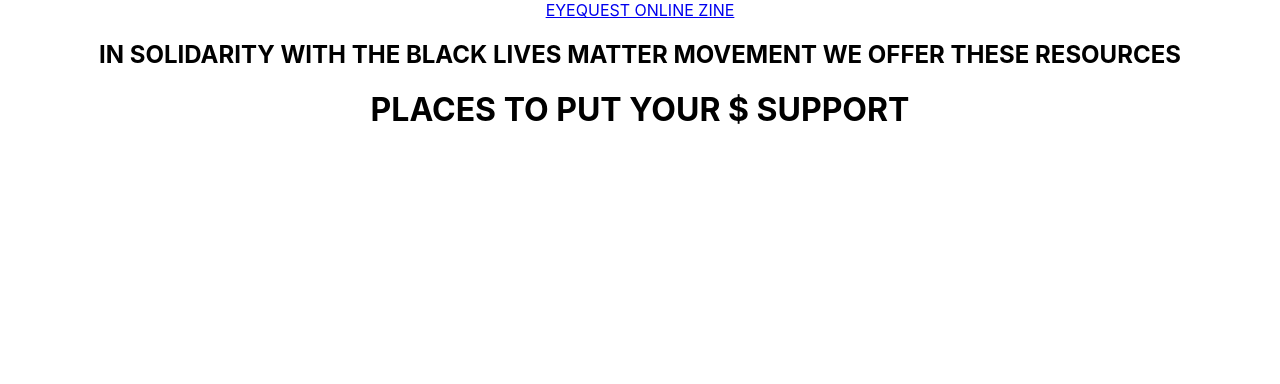
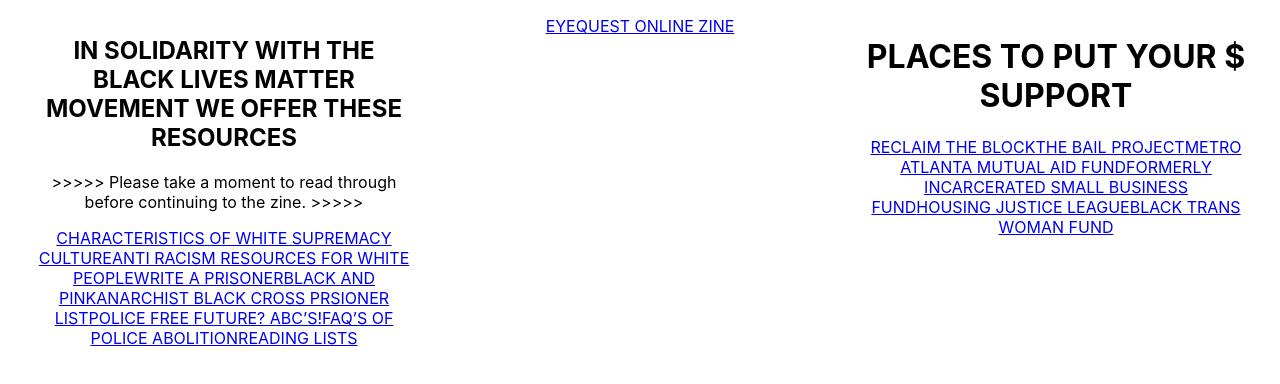
Before and after one commit to 11hkella/eyequest-online, a React (Create React App) app: page / in a window 1280 px wide. Shown: the top 384 px of the page. Built offline with nearby package versions, Linux system fonts and the light colour scheme.

Commit message:
content added

```diff
--- a/src/App.css
+++ b/src/App.css
@@ -1,38 +1,4 @@
 .App {
   text-align: center;
+  height: 100vh;
 }
-
-.App-logo {
-  height: 40vmin;
-  pointer-events: none;
-}
-
-@media (prefers-reduced-motion: no-preference) {
-  .App-logo {
-    animation: App-logo-spin infinite 20s linear;
-  }
-}
-
-.App-header {
-  background-color: #282c34;
-  min-height: 100vh;
-  display: flex;
-  flex-direction: column;
-  align-items: center;
-  justify-content: center;
-  font-size: calc(10px + 2vmin);
-  color: white;
-}
-
-.App-link {
-  color: #61dafb;
-}
-
-@keyframes App-logo-spin {
-  from {
-    transform: rotate(0deg);
-  }
-  to {
-    transform: rotate(360deg);
-  }
-}
--- a/src/App.js
+++ b/src/App.js
@@ -1,5 +1,4 @@
 import React from 'react';
-import logo from './logo.svg';
 import './App.css';
 import SplashPage from './components/splash/SplashPage';
 
--- a/src/components/splash/Donation.js
+++ b/src/components/splash/Donation.js
@@ -3,7 +3,27 @@
 
 function Donation() {
     return (
-        <h1>PLACES TO PUT YOUR $ SUPPORT</h1>
+        <div className='donation'>
+            <h1>PLACES TO PUT YOUR $ SUPPORT</h1>
+            <a href='https://www.reclaimtheblock.org/home'>
+                RECLAIM THE BLOCK
+                </a>
+            <a href='https://bailproject.org/'>
+                THE BAIL PROJECT
+                </a>
+            <a href='https://www.atlantamutualaid.org/'>
+                METRO ATLANTA MUTUAL AID FUND
+                </a>
+            <a href='https://www.gofundme.com/f/formerly-incarcerated-small-business-rescue-fund?utm_source=customer&utm_campaign=m_pd+share-sheet&utm_medium=copy_link-tip'>
+                FORMERLY INCARCERATED SMALL BUSINESS FUND
+                </a>
+            <a href='https://www.housingjusticeleague.org/'>
+                HOUSING JUSTICE LEAGUE
+                </a>
+            <a href='https://www.gofundme.com/f/homeless-black-trans-women-fund?utm_source=twitter&utm_medium=social&utm_campaign=p_cp+share-sheet'>
+                BLACK TRANS WOMAN FUND
+                </a>
+        </div>
     )
 }
 
--- a/src/components/splash/Education.js
+++ b/src/components/splash/Education.js
@@ -3,7 +3,34 @@
 
 function Education() {
     return (
-        <h2>IN SOLIDARITY WITH THE BLACK LIVES MATTER MOVEMENT WE OFFER THESE RESOURCES</h2>
+        <div className='education'>
+            <h2>IN SOLIDARITY WITH THE BLACK LIVES MATTER MOVEMENT WE OFFER THESE RESOURCES</h2>
+            <p>>>>>> Please take a moment to read through before continuing to the zine. >>>>></p>
+            <a href='https://www.showingupforracialjustice.org/white-supremacy-culture-characteristics.html?fbclid=IwAR3mpybf0V2BU4ZVH10vCDdoLjlhjTRyKF1jbEHQCsNpS3gK6-5FuKxFSYw'>
+                CHARACTERISTICS OF WHITE SUPREMACY CULTURE
+                </a>
+            <a href='https://docs.google.com/document/d/1BRlF2_zhNe86SGgHa6-VlBO-QgirITwCTugSfKie5Fs/mobilebasic'>
+                ANTI RACISM RESOURCES FOR WHITE PEOPLE
+                </a>
+            <a href='https://writeaprisoner.com/'>
+                WRITE A PRISONER
+                </a>
+            <a href='https://www.blackandpink.org/'>
+                BLACK AND PINK
+                </a>
+            <a href='http://www.abcf.net/prisoner-info/'>
+                ANARCHIST BLACK CROSS PRSIONER LIST
+                </a>
+            <a href='https://www.mpd150.com/what-are-we-talking-about-when-we-talk-about-a-police-free-future/'>
+                POLICE FREE FUTURE? ABC’S!
+                </a>
+            <a href='https://www.mpd150.com/faq/'>
+                FAQ’S OF POLICE ABOLITION
+                </a>
+            <a href='https://bookshop.org/shop/elizabeths'>
+                READING LISTS
+                </a>
+        </div>
     )
 }
 
--- a/src/components/splash/SplashPage.js
+++ b/src/components/splash/SplashPage.js
@@ -2,16 +2,18 @@
 import Navigation from './Navigation'
 import Education from './Education'
 import Donation from './Donation'
+
+import '../../style/splash/SplashPage.css'
 
 
 function SplashPage() {
     return (
         <div className='splash-page'>
             <div className='column'>
-                <Navigation />
+                <Education />
             </div>
             <div className='column'>
-                <Education />
+                <Navigation />
             </div>
             <div className='column'>
                 <Donation />
--- a/src/style/splash/SplashPage.css
+++ b/src/style/splash/SplashPage.css
@@ -2,3 +2,9 @@
     display: flex;
     justify-content: center;
 }
+
+.column{
+    height: 100%;
+    margin: 1em;
+    width: 30%;
+}
```
